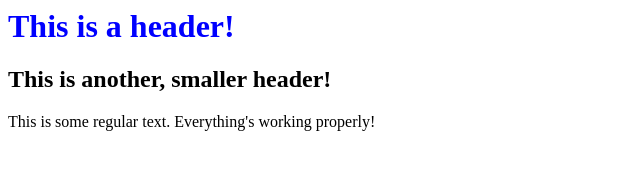
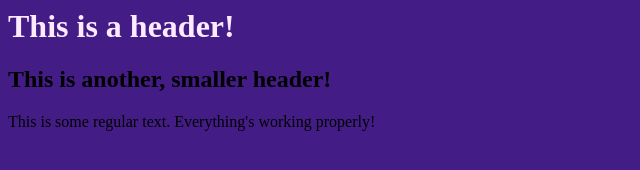
Before and after one commit to spetrarca/friendly-broccoli, a plain HTML site: page index.html in a window 1280 px wide. Shown: the whole page, without its empty margins (0-640 px from the left). Drawn offline with Linux system fonts and the light colour scheme.

Commit message:
testing css

```diff
--- a/style.css
+++ b/style.css
@@ -1,3 +1,7 @@
 h1 {
-	color:blue;
+	color:#FCEAFF;
 }
+
+body {
+	background-color:#441C86
+}
```
